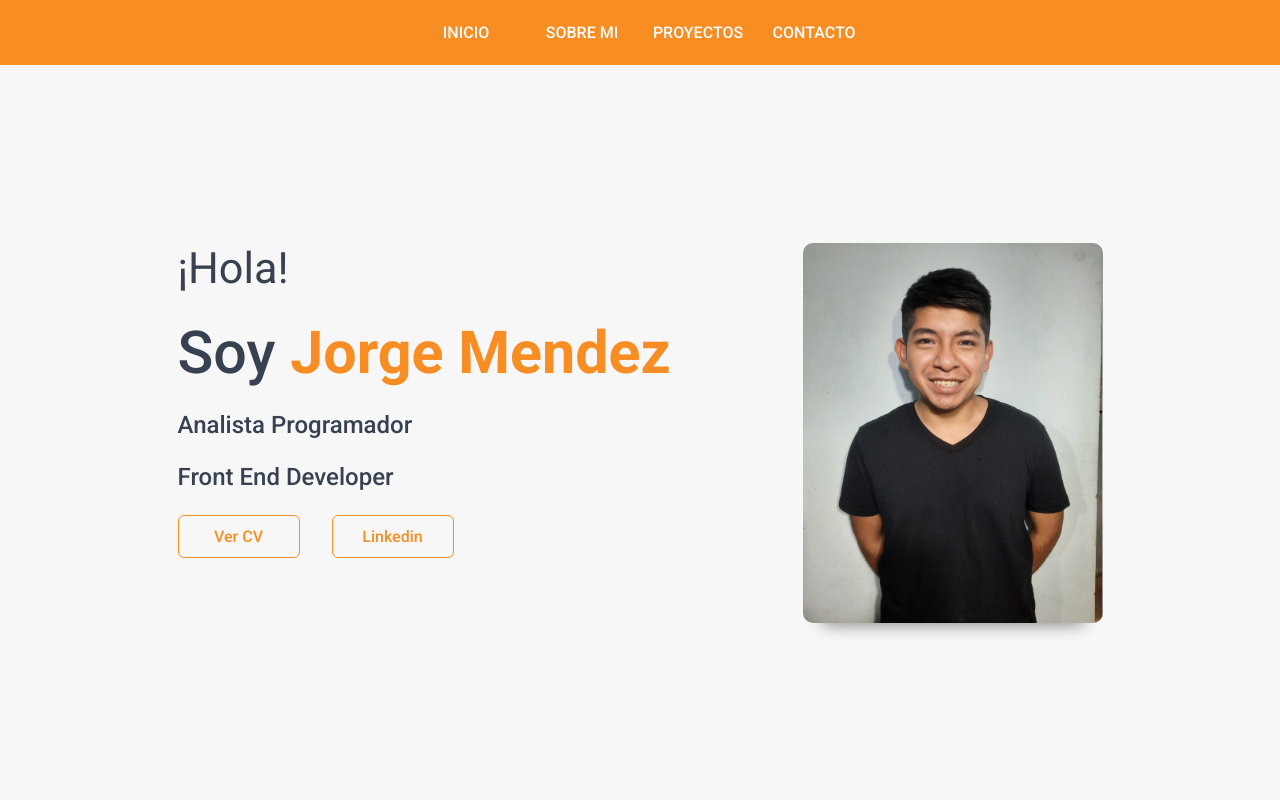
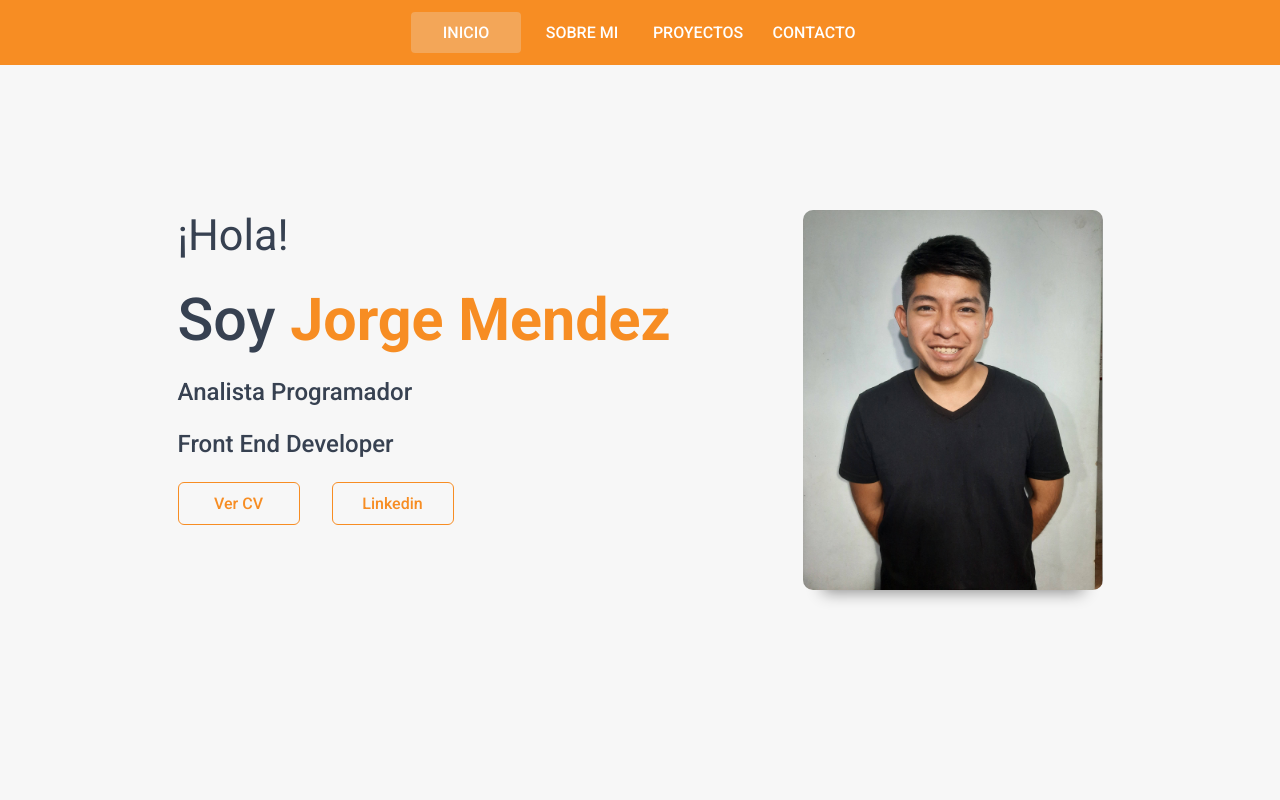
Before and after one commit to jorge088/Portfolio-Jorge-Mendez, a React (Vite) app in the folder Portfolio/: page / in a window 1280 px wide. Shown: the top 800 px of the page. Built offline with nearby package versions, Linux system fonts and the light colour scheme.

Commit message:
Add: Add react-scroll for navbar menu

```diff
--- a/Portfolio/package.json
+++ b/Portfolio/package.json
@@ -17,6 +17,7 @@
     "@fortawesome/react-fontawesome": "^0.2.0",
     "react": "^18.2.0",
     "react-dom": "^18.2.0",
+    "react-scroll": "^1.8.9",
     "react-toastify": "^9.1.3"
   },
   "devDependencies": {
--- a/Portfolio/src/App.jsx
+++ b/Portfolio/src/App.jsx
@@ -12,17 +12,17 @@ function App() {
   return (
     <>
       <Header />
-      <main className={style.main}>
+      <main id='main' className={style.main}>
         <Main />
       </main>
       <div className={style.divisorContainer}></div>
-      <section id='AboutMe' className={style.aboutMe}>
+      <section id='aboutMe' className={style.aboutMe}>
         <AboutMe />
       </section>
-      <section className={style.projects}>
+      <section id='projects' className={style.projects}>
         <Projects />
       </section>
-      <section id='Contact' className={style.contact}>
+      <section id='contact' className={style.contact}>
         <Contact />
       </section>
       <Footer />
--- a/Portfolio/src/App.module.css
+++ b/Portfolio/src/App.module.css
@@ -1,5 +1,5 @@
 .main {
-    min-height: calc(100vh - 65px);
+    min-height: calc(100vh );
     width: 100%;
     background: #f7f7f7;
     display: flex;
@@ -32,17 +32,19 @@
     flex-direction: column;
     justify-content: center;
     align-items: center;
+    padding-bottom: 5em;
 }
 
 .contact {
     width: 100%;
-    padding: 3em 0;
+    min-height: 800px;
+    padding-bottom: 4em;
     background: #f7f7f7;
+    /* background: red; */
     display: flex;
     flex-direction: column;
     justify-content: center;
     align-items: center;
-    padding-bottom: 6em;
 }
 
 @media only screen and (max-width:575px) {
@@ -51,6 +53,7 @@
     }
 
     .contact {
+        min-height: 600px;
         padding: 1.2em 0;
         padding-bottom: 3em;
     }
@@ -62,6 +65,7 @@
     }
 
     .contact {
+        min-height: 600px;
         padding: 1.2em 0;
         padding-bottom: 3em;
 
@@ -72,4 +76,7 @@
     .aboutMe {
         gap: 2em;
     }
+    .contact {
+        min-height: 600px;
+    }
 }
--- a/Portfolio/src/components/Contact.module.css
+++ b/Portfolio/src/components/Contact.module.css
@@ -34,7 +34,6 @@
 
 .formInputs {
     width: 650px;
-    height: 400px;
     display: flex;
     flex-direction: column;
     gap: 2.1em;
--- a/Portfolio/src/layout/Header.jsx
+++ b/Portfolio/src/layout/Header.jsx
@@ -2,6 +2,9 @@ import style from './Header.module.css';
 import { FontAwesomeIcon } from '@fortawesome/react-fontawesome';
 import { faBars } from '@fortawesome/free-solid-svg-icons';
 import { useState } from 'react';
+import { Link } from 'react-scroll';
+import './headerStyle.css';
+
 const Header = () => {
     const [showNavMenu, setShowNavMenu] = useState(false);
     const [showHideAnimation, setShowHideAnimation] = useState(false);
@@ -26,17 +29,33 @@ const Header = () => {
                     onClick={showNavMenu ? handleHideNavMenu : handleShowNavMenu}>
                     <FontAwesomeIcon icon={faBars} />
                 </button>
-                <ul className={style.navMenu}>
-                    <li className={style.navItem}><a>INICIO</a> </li>
-                    <li className={style.navItem}><a>SOBRE MI</a> </li>
-                    <li className={style.navItem}><a>PROYECTOS</a> </li>
-                    <li className={style.navItem}><a>CONTACTO</a> </li>
+                <ul className={style.navMenu}  >
+                    <li className={style.navItem} >
+                        <Link to="main" activeClass="active" spy={true} smooth={true} offset={-100} duration={500}>INICIO</Link>
+                    </li>
+                    <li className={style.navItem}>
+                        <Link to="aboutMe" activeClass="active" spy={true} smooth={true} offset={-65} duration={500}>SOBRE MI</Link>
+                    </li>
+                    <li className={style.navItem}>
+                        <Link to="projects" activeClass="active" spy={true} smooth={true} offset={-65} duration={500}>PROYECTOS</Link>
+                    </li>
+                    <li className={style.navItem}>
+                        <Link to="contact" activeClass="active" spy={true} smooth={true} offset={-65} duration={500}>CONTACTO</Link>
+                    </li>
                 </ul>
                 <ul className={`${style.navMenuResponsive} ${showNavMenu && style.showNavMenuResponsive} ${showHideAnimation ? style.hideAnimation : style.showAnimation}`}>
-                    <li className={style.navItemResponsive}><a onClick={handleHideNavMenu} >INICIO</a> </li>
-                    <li className={style.navItemResponsive}><a onClick={handleHideNavMenu} >SOBRE MI</a> </li>
-                    <li className={style.navItemResponsive}><a onClick={handleHideNavMenu} >PROYECTOS</a> </li>
-                    <li className={style.navItemResponsive}><a onClick={handleHideNavMenu} >CONTACTO</a> </li>
+                    <li className={style.navItemResponsive}>
+                        <Link to="main" activeClass="active" spy={true} smooth={true} offset={-100} duration={500} onClick={handleHideNavMenu}>INICIO</Link>
+                    </li>
+                    <li className={style.navItemResponsive}>
+                        <Link to="aboutMe" activeClass="active" spy={true} smooth={true} offset={-60} duration={500} onClick={handleHideNavMenu}>SOBRE MI</Link>
+                    </li>
+                    <li className={style.navItemResponsive}>
+                        <Link to="projects" activeClass="active" spy={true} smooth={true} offset={-60} duration={500} onClick={handleHideNavMenu}>PROYECTOS</Link>
+                    </li>
+                    <li className={style.navItemResponsive}>
+                        <Link to="contact" activeClass="active" spy={true} smooth={true} offset={-60} duration={500} onClick={handleHideNavMenu}>CONTACTO</Link>
+                    </li>
                 </ul>
             </nav>
         </header>
--- a/Portfolio/src/layout/Header.module.css
+++ b/Portfolio/src/layout/Header.module.css
@@ -4,6 +4,8 @@
     background: #f78d23;
     font-size: 1rem;
     font-family: 'Roboto', sans-serif;
+    position: fixed;
+    z-index: 50;
 }
 
 .nav {
@@ -20,7 +22,10 @@
     list-style: none;
 }
 
-.navItem {}
+.navItem.active {
+    background: #f3a658;
+
+}
 
 .navItem a {
     display: block;
@@ -38,9 +43,6 @@
     background: #f3a658;
 }
 
-.navItem a.active {
-    background: #f3a658;
-}
 
 .btnNavMenu {
     background: none;
--- /dev/null
+++ b/Portfolio/src/layout/headerStyle.css
@@ -0,0 +1,4 @@
+a.active {
+    background-color: #f3a658;
+
+}
```
Also changed, not shown: 1 other file (tests, documents, lock files or other folders).
